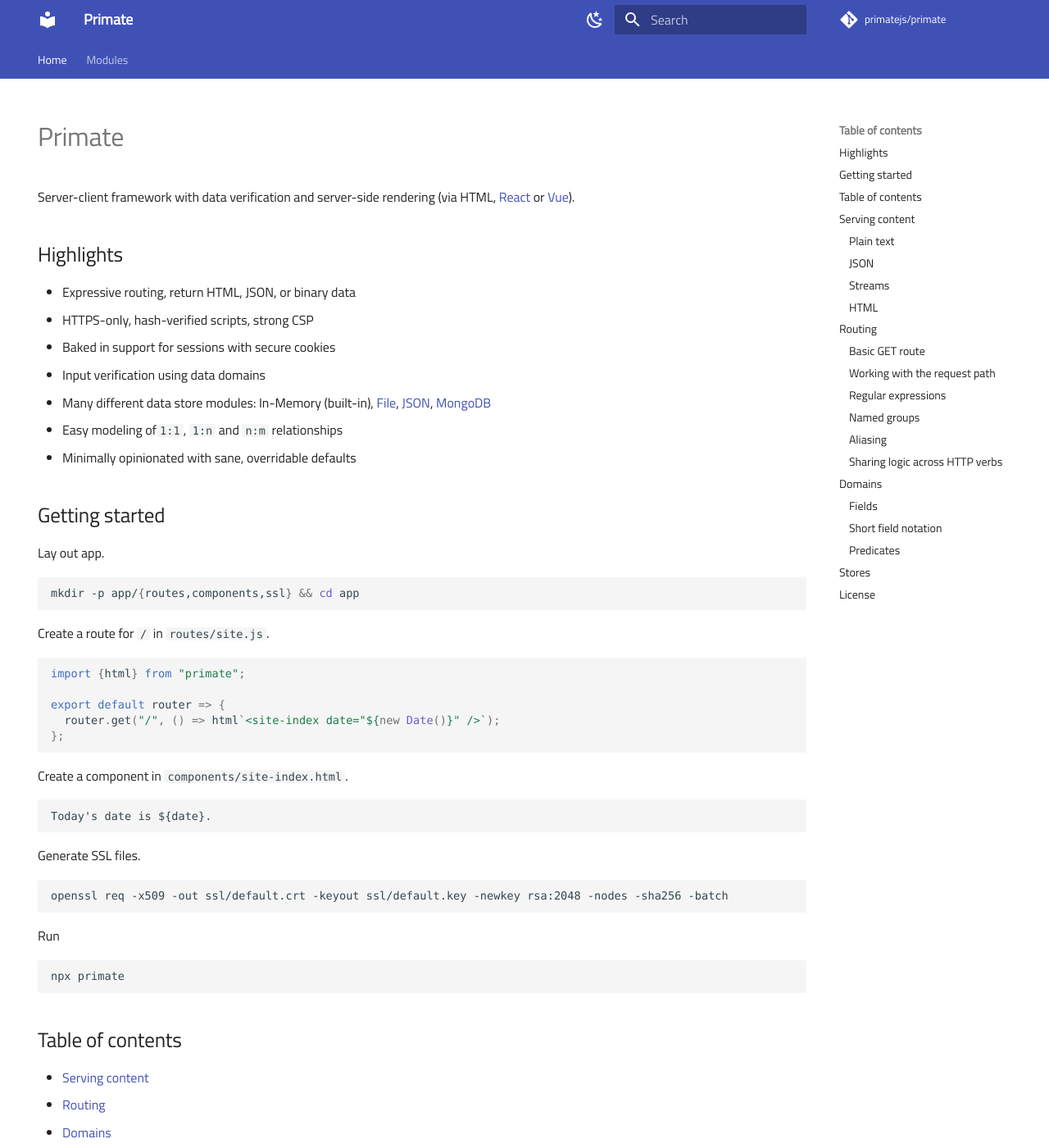
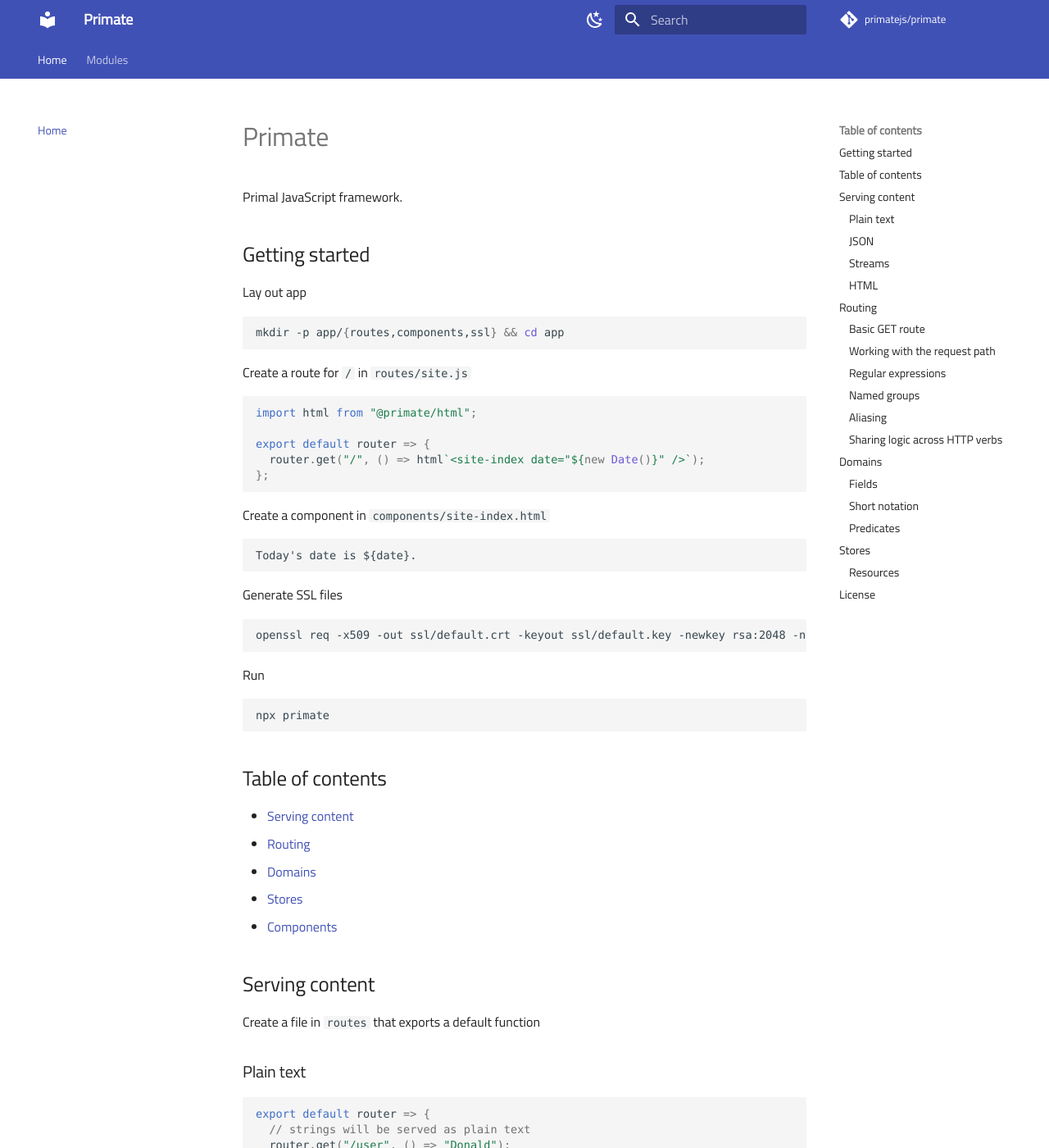
Before and after one commit to phaleth/primatejs-website, an MkDocs documentation site: the page built from docs/index.md, in a window 1280 px wide and 1400 px high. Shown: the whole window at 82% size. Built offline with MkDocs 1.6.1 and Material for MkDocs 9.7.7, drawn with Linux system fonts in a browser that asks for light colours; comment, search, counter and statistics services are not loaded; some of the changed text lies outside the part shown.

Commit message:
update index.md from project

````diff
--- a/docs/index.md
+++ b/docs/index.md
@@ -1,38 +1,25 @@
 ---
-hide:
+-hide:
   - navigation
 ---
 
 # Primate
 
-Server-client framework with data verification and server-side rendering (via
-HTML, [React][primate-react] or [Vue][primate-vue]).
-
-## Highlights
-
-* Expressive routing, return HTML, JSON, or binary data
-* HTTPS-only, hash-verified scripts, strong CSP
-* Baked in support for sessions with secure cookies
-* Input verification using data domains
-* Many different data store modules: In-Memory (built-in),
-[File][primate-file-store], [JSON][primate-json-store],
-[MongoDB][primate-mongodb-store]
-* Easy modeling of`1:1`, `1:n` and `n:m` relationships
-* Minimally opinionated with sane, overridable defaults
+Primal JavaScript framework.
 
 ## Getting started
 
-Lay out app.
+Lay out app
 
 ```sh
 mkdir -p app/{routes,components,ssl} && cd app
 
 ```
 
-Create a route for `/` in `routes/site.js`.
+Create a route for `/` in `routes/site.js`
 
 ```js
-import {html} from "primate";
+import html from "@primate/html";
 
 export default router => {
   router.get("/", () => html`<site-index date="${new Date()}" />`);
@@ -40,14 +27,14 @@ export default router => {
 
 ```
 
-Create a component in `components/site-index.html`.
+Create a component in `components/site-index.html`
 
 ```html
 Today's date is ${date}.
 
 ```
 
-Generate SSL files.
+Generate SSL files
 
 ```sh
 openssl req -x509 -out ssl/default.crt -keyout ssl/default.key -newkey rsa:2048 -nodes -sha256 -batch
@@ -70,7 +57,7 @@ npx primate
 
 ## Serving content
 
-Create a file in `routes` that exports a default function.
+Create a file in `routes` that exports a default function
 
 ### Plain text
 
@@ -189,7 +177,7 @@ export default router => {
 export default router => {
   // named groups are mapped to properties of `request.named`
   // accessing /user/view/1234 will serve `1234` as plain text
-  router.get("/user/view/(<id>[0-9])+", ({named}) => named.id);
+  router.get("/user/view/(?<_id>[0-9])+", ({named}) => named._id);
 };
 
 ```
@@ -206,7 +194,7 @@ export default router => {
   router.get("/user/view/_id", request => request.path[2]);
 
   // can be combined with named groups
-  router.alias("_name", "(<name>[a-z])+");
+  router.alias("_name", "(?<name>[a-z])+");
 
   // will return name if matched, 404 otherwise
   router.get("/user/view/_name", request => request.named.name);
@@ -217,13 +205,14 @@ export default router => {
 ### Sharing logic across HTTP verbs
 
 ```js
-import {html, redirect} from "primate";
+import html from "@primate/html";
+import redirect from "@primate/redirect";
 
 export default router => {
   // declare `"edit-user"` as alias of `"/user/edit/([0-9])+"`
   router.alias("edit-user", "/user/edit/([0-9])+");
 
-  // pass user instead of request for all verbs with this route
+  // pass user instead of request to all verbs with this route
   router.map("edit-user", () => ({name: "Donald"}));
 
   // show user edit form
@@ -239,19 +228,17 @@ export default router => {
 
 ## Domains
 
-Domains represent a collection in a store. All domains are loaded from
-`domains`.
-
-A collection is primarily described using the class `fields` property.
+Domains represent a collection in a store, primarily with the class `fields`
+property.
 
 ### Fields
 
 Field types delimit acceptable values for a field.
 
 ```js
-import {Domain} from "primate";
+import {Domain} from "@primate/domains";
 
-// A basic domain that contains two properies
+// A basic domain that contains two string properies
 export default class User extends Domain {
   static fields = {
     // a user's name must be a string
@@ -264,14 +251,14 @@ export default class User extends Domain {
 
 ```
 
-### Short field notation
+### Short notation
 
 Field types may be any constructible JavaScript object, including other
 domains. When using other domains as types, data integrity (on saving) is
 ensured.
 
 ```js
-import {Domain} from "primate";
+import {Domain} from "@primate/domains";
 import House from "./House.js";
 
 export default class User extends Domain {
@@ -315,17 +302,13 @@ export default class User extends Domain {
 Stores interface data. Primate comes with volatile in-memory store used as a
 default. Other stores can be imported as modules.
 
-All stores are loaded from `stores`.
+Stores are loaded from `stores`.
+
+### Resources
+
+* Website: https://primatejs.com
+* IRC: Join the `#primate` channel on `irc.libera.chat`.
 
 ## License
 
 MIT
-
-[getting-started]: https://primatejs.com/getting-started
-[source-code]: https://github.com/primatejs/primate
-[issues]: https://github.com/primatejs/primate/issues
-[primate-file-store]: https://npmjs.com/primate-file-store
-[primate-json-store]: https://npmjs.com/primate-json-store
-[primate-mongodb-store]: https://npmjs.com/primate-mongodb-store
-[primate-react]: https://github.com/primatejs/primate-react
-[primate-vue]: https://github.com/primatejs/primate-vue
````
Also changed, not shown: other parts of docs/index.md (+8 -7 lines).
